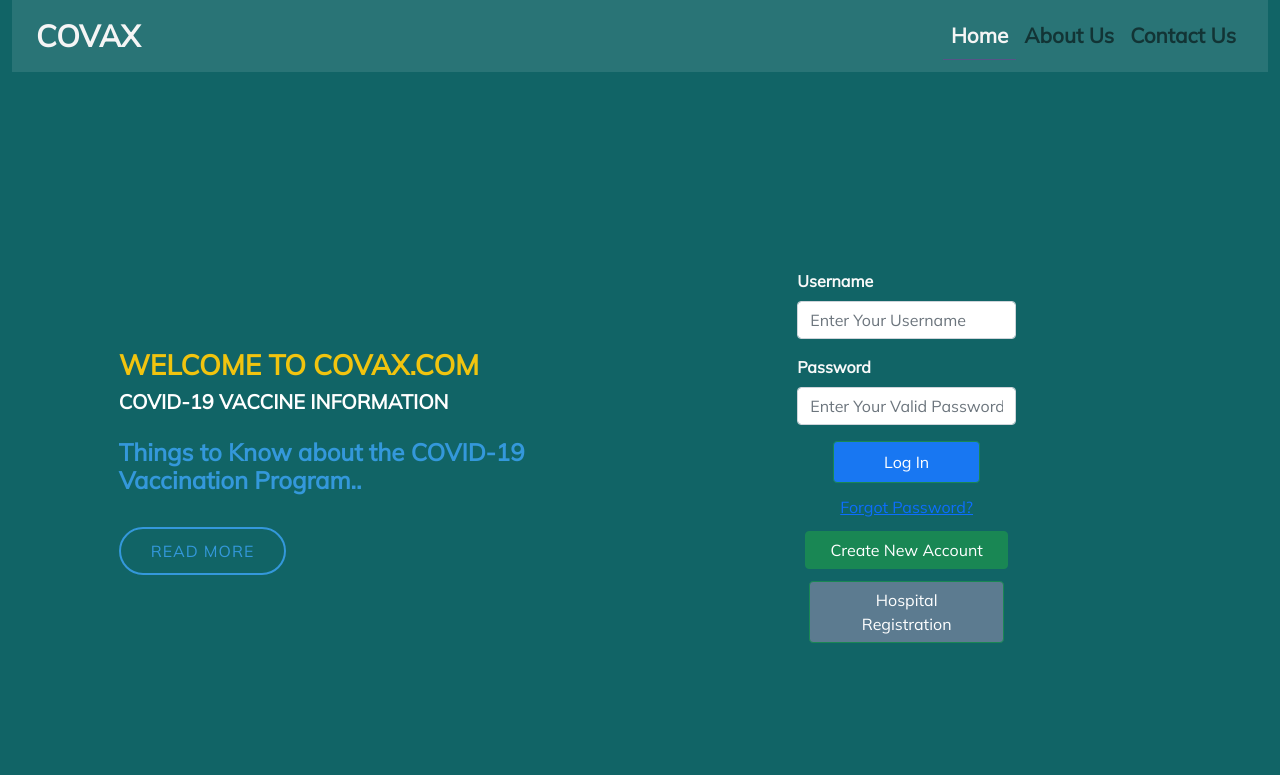
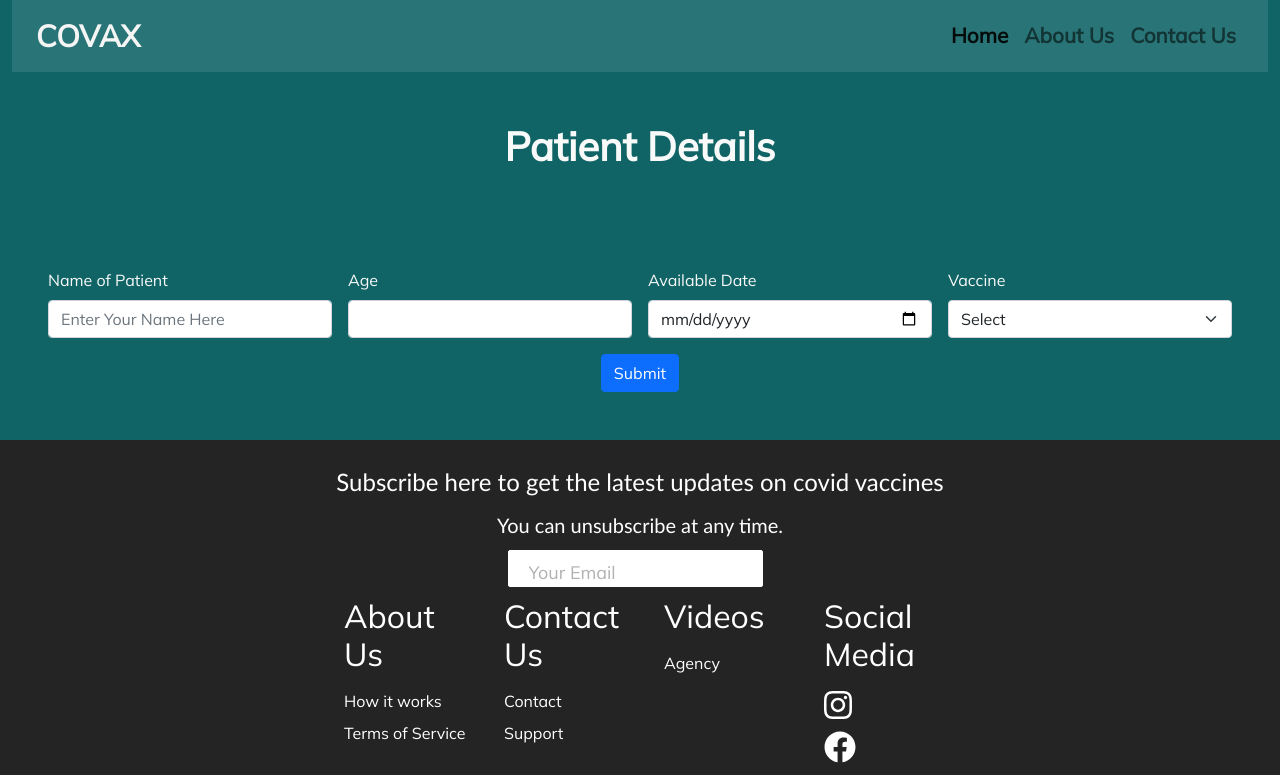
Before and after one commit to Rutvij-dashputre/Covax_Website_FrontEnd, a React (Create React App) app: page /Hospital in a window 1280 px wide. Before the commit this address led to /. Shown: the top 775 px of the page. Built offline with nearby package versions, Linux system fonts and the light colour scheme.

Commit message:
Hospital.js added

```diff
--- a/package.json
+++ b/package.json
@@ -12,8 +12,9 @@
     "@testing-library/react": "^11.2.5",
     "@testing-library/user-event": "^12.7.3",
     "axios": "^0.21.1",
-    "bootstrap": "^5.0.0-alpha1",
+    "bootstrap": "^5.0.0-beta2",
     "react": "^17.0.1",
+    "react-bootstrap": "^1.5.2",
     "react-dom": "^17.0.1",
     "react-fontawesome": "^1.7.1",
     "react-router-dom": "^5.2.0",
--- a/src/App.js
+++ b/src/App.js
@@ -12,6 +12,8 @@ import DontWaitVaccinate from "./DontWaitVaccinate";
 import VaccinesWork from "./VaccinesWork";
 import Contact from "./Contact";
 import About from "./About";
+import Hospital from "./Hospital";
+import Carousel1 from "./Corousel";
 import ListPatientComponent from './components/ListPatientComponent';
 import CreatePatientComponent from './components/CreatePatientComponent';
 import CreateHospitalComponent from './components/CreateHospitalComponent';
@@ -32,6 +34,8 @@ const App = () => {
                 <Route exact path="/VaccinesWork" component={VaccinesWork} />
                 <Route exact path="/Contact" component={Contact} />
                 <Route exact path="/About" component={About} />
+                <Route exact path="/Hospital" component={Hospital} />
+                <Route exact path="/Carousel1" component={Carousel1} />
                 <Route exact path="/result" component={ListPatientComponent} />
                 <Redirect to="/" />
             </Switch>
--- /dev/null
+++ b/src/Corousel.js
@@ -0,0 +1,83 @@
+//import "./CSS/App.css";
+import Navbar from "./Navbar";
+import { Carousel } from "react-bootstrap";
+/* import img from './Images/cimg1.jpg';
+import img1 from './Images/cimg3.jpg';
+import img2 from './Images/cimg2.jpg'; */
+
+function Carousel1() {
+
+
+    return (
+        <div className="  " >
+            <Navbar />
+            <div className="row">
+
+                <div className="col-12 col-md-12" >
+                    <Carousel >
+
+                        <Carousel.Item>
+                            <img
+                                className="d-block  w-100"
+                               /*  src={img} */
+                                alt="First slide" />
+                            <Carousel.Caption>
+                                <h3 style={{ color: "black", fontFamily: "cursive" }}>"CORONA"</h3>
+                            </Carousel.Caption>
+                        </Carousel.Item>
+
+                        <Carousel.Item>
+                            <img
+                                className="d-block w-100"
+                                /* src={img1} */
+                                alt="Third slide" />
+                            <Carousel.Caption>
+                                <h3 style={{ color: "black", fontFamily: "cursive" }}>"Corona"</h3>
+                            </Carousel.Caption>
+                        </Carousel.Item>
+
+                        <Carousel.Item>
+                            <img
+                                className="d-block w-100"
+                              /*   src={img2} */
+                                alt="Third slide" />
+                            <Carousel.Caption>
+                                <h3 style={{ color: "black", fontFamily: "cursive" }}>"Corona"</h3>
+                            </Carousel.Caption>
+                        </Carousel.Item>
+
+
+                    </Carousel>
+
+                </div>
+
+
+                <div className="d-none d-md-block col-md-6 " style={{ backgroundColor: "#F2F3F4" }}>
+                    <h3 className="text-center" style={{ color: "#151B54", paddingTop: "10vh" }} > <strong >Find Your Nearest Vaccination Center </strong>
+                    </h3><br />
+                    <div className="text-center" >
+                        <iframe src="https://www.google.com/maps/embed?pb=!1m14!1m12!1m3!1d29798.32843164493!2d75.55645439999999!3d21.0010112!2m3!1f0!2f0!3f0!3m2!1i1024!2i768!4f13.1!5e0!3m2!1sen!2sin!4v1615379577756!5m2!1sen!2sin" width="600" height="450" style={{ border: 0 }} allowfullscreen="" loading="lazy"></iframe>
+                    </div>
+                    <div>
+
+                    </div>
+
+                </div>
+                <div className="d-none d-md-block col-md-6 " style={{ backgroundColor: "#F2F3F4" }}>
+                    <div class="col-md-6" style={{ color: "#F8F9F9", paddingTop: "40vh" }}>
+                        {/* <label for="exampleFormControlInput1" class="form-label">Search for vaccines </label> */}
+                        <input type="email" class="form-control" id="exampleFormControlInput1"
+                            placeholder="Enter Place/Pincode" />
+
+                    </div><br />
+                    <div class="col-6" style={{ textAlign: "center" }}>
+                        {/* <NavLink to="/Login" class="btn btn-primary ">SUBMIT</NavLink> */}
+                        <button class="btn btn-primary" type="submit">Go</button>
+                    </div>
+                </div>
+            </div>
+        </div>
+    );
+}
+
+export default Carousel1;
--- a/src/Home.js
+++ b/src/Home.js
@@ -32,17 +32,6 @@ class Home extends React.Component {
                 // errors.phone = value.length  !=10 ? "Phone Number must be 10  Numbers" : "";
                 break;
 
-            // case "email":
-            //     errors.email = value.length < 5 ? "Email must be 5 characters length" : "";
-
-            //     let apos = value.indexOf('@');
-            //     let dotpos = value.lastIndexOf('.');
-
-            //     if (apos < 1 || dotpos - apos < 2) {
-            //         errors.email = "please enter valid Email Id"
-            //     }
-            //  break;
-
             default:
                 break;
         }
@@ -51,19 +40,6 @@ class Home extends React.Component {
         this.setState({ errors, [name]: value });
     };
 
-    // submitHandler = (event) => {
-    //     event.preventDefault();
-    //     if(
-    //         this.state.errors.fullname.length === 0 &&  this.state.errors.phone.length ===0 &&
-    //         this.state.errors.email.length === 0
-    //     )
-    //     {
-    //         alert("From is Valid");
-    //     }
-    //     else{
-    //         alert("From is not Valid");
-    //     }
-    // }
 
     render() {
         const { errors } = this.state;
@@ -80,7 +56,7 @@ class Home extends React.Component {
                     <div className="container-fluid nav_bg" >
 
                         <div className="row">
-                            {/* <div className="row-6"></div> */}
+
                             <div className="col-10  mx-auto">
                                 <div className="row">
 
@@ -155,18 +131,17 @@ class Home extends React.Component {
                 </div> */}
 
                                                         <div class="col-12" style={{ textAlign: "center", color: "White" }}>
-                                                            <NavLink to="/Register" class="btn btn-success" style={{ background: "#1877F2", padding: "8px 50px" }} >Log In</NavLink><br></br>
+                                                            <NavLink to="/Hospital" class="btn btn-success" style={{ background: "#1877F2", padding: "8px 50px" }} >Log In</NavLink><br></br>
 
-                                                            {/* <a new_account ="" href="/Register">Don't have Account?</a><br/> */}
-                                                            <div class="col-12" style={{ textAlign: "center", color: "White",padding:"12px 12px" }}>
-                                                            <a forgot_password="" href="/login/forget">Forgot Password?</a><br />
+                                                            <div class="col-12" style={{ textAlign: "center", color: "White", padding: "12px 12px" }}>
+                                                                <a forgot_password="" href="/login/forget">Forgot Password?</a><br />
                                                             </div>
                                                             {/* <button class="btn btn-primary" type="submit">Submit</button> */}
                                                             <div class="col-12" style={{ textAlign: "center", color: "White" }}>
                                                                 <NavLink to="/CreatePatientComponent" class="btn btn-success" style={{ padding: "6px 24px" }} >Create New Account</NavLink><br></br>
                                                             </div>
-                                                            <div class="col-12" style={{ textAlign: "center", color: "White",padding: "12px 12px" }}>
-                                                                <NavLink to="/CreateHospitalComponent" class="btn btn-success" style={{ background: "#5c7b90",padding: "6px 24px" }} >Hospital Registration</NavLink><br></br>
+                                                            <div class="col-12" style={{ textAlign: "center", color: "White", padding: "12px 12px" }}>
+                                                                <NavLink to="/CreateHospitalComponent" class="btn btn-success" style={{ background: "#5c7b90", padding: "6px 24px" }} >Hospital Registration</NavLink><br></br>
                                                             </div>
 
                                                         </div>
@@ -223,7 +198,7 @@ class Home extends React.Component {
                                         <div class="card-body" style={{ backgroundColor: "#D2B4DE" }}>
 
                                             <h5 class="card-title" style={{ textAlign: "center" }}><strong>Do not wait. Vaccinate!</strong></h5>
-                                            <p class="card-text" style={{ textAlign: "center" }}>Protect yourself and your loved ones. Get your flu shot now.</p><br/>
+                                            <p class="card-text" style={{ textAlign: "center" }}>Protect yourself and your loved ones. Get your flu shot now.</p><br />
                                             {/* <NavLink to="/SignUp" class="btn btn-primary d-flex justify-content-center">REGISTER HERE</NavLink> */}
                                             <NavLink to="/DontWaitVaccinate" class="btn btn-primary d-flex justify-content-center">MORE INFORMATION</NavLink>
                                         </div>
--- /dev/null
+++ b/src/Hospital.js
@@ -0,0 +1,59 @@
+import React from 'react';
+import Navbar from "./Navbar";
+
+
+
+const Hospital = () => {
+    return (<>
+
+        <div style={{ backgroundColor: "#116466" }} >
+            <Navbar />
+            <div style={{ textAlign: "center", margin: "50px", color: "#F8F9F9" }}><h1><strong>Patient Details</strong></h1></div>
+
+            <form class="row g-3" style={{ padding: "48px" }} >
+
+                <div class="col-md-3" style={{ color: "#F8F9F9" }}>
+                    <label for="validationDefault01" class="form-label">Name of Patient</label>
+                    <input type="text" class="form-control" id="validationDefault01" placeholder="Enter Your Name Here" required />
+                </div>
+
+
+
+                <div class="col-md-3" style={{ color: "#F8F9F9 " }}>
+                    <label for="exampleFormControlInput1" class="form-label">Age</label>
+                    <input type="number" class="form-control" id="exampleFormControlInput1" />
+
+                </div>
+
+
+                <div class="col-md-3" style={{ color: "#F8F9F9 " }}>
+                    <label for="exampleFormControlInput1" class="form-label">Available Date</label>
+                    <input type="date" class="form-control" id="exampleFormControlInput1" />
+
+                </div>
+
+
+                <div class="col-md-3" style={{ color: "#F8F9F9" }}>
+                    <label for="validationDefault04" class="form-label">Vaccine</label>
+                    <select class="form-select" id="validationDefault04" required>
+                        <option selected disabled value="">Select</option>
+                        <option>Yes</option>
+                        <option>No</option>
+
+                    </select>
+                </div>
+
+                <div class="col-12" style={{ textAlign: "center" }}>
+                    {/* <NavLink to="/Login" class="btn btn-primary ">SUBMIT</NavLink> */}
+                    <button class="btn btn-primary" type="submit">Submit</button>
+                </div>
+
+            </form>
+
+        </div>
+    </>
+
+    );
+};
+
+export default Hospital;
--- a/src/components/CreateHospitalComponent.jsx
+++ b/src/components/CreateHospitalComponent.jsx
@@ -21,7 +21,6 @@ class CreateHospitalComponent extends Component {
         this.changePasswordHandler = this.changePasswordHandler.bind(this);
         this.changeAddressHandler = this.changeAddressHandler.bind(this);
         this.changePinCodeHandler = this.changePinCodeHandler.bind(this);
-
         this.saveHosp = this.saveHosp.bind(this);
 
     }
@@ -90,7 +89,6 @@ class CreateHospitalComponent extends Component {
                     <div className="col-md-3" style={{ color: "#F8F9F9" }}>
                         <label htmlFor="validationDefaultUsername" className="form-label">Username</label>
                         <div className="input-group">
-
                             <input type="text" className="form-control" id="validationDefaultUsername" placeholder="Enter Your Username" aria-describedby="inputGroupPrepend2" required
                             value={this.state.username} onChange={this.changeUserNameHandler} />
                         </div>
@@ -106,7 +104,6 @@ class CreateHospitalComponent extends Component {
                         <label for="exampleFormControlTextarea1" class="form-label">Address</label>
                         <textarea class="form-control" id="exampleFormControlTextarea1" rows="1"
                         value={this.state.hspAdd} onChange={this.changeAddressHandler}>
-
                         </textarea>
                     </div>
 
--- a/src/components/CreatePatientComponent.jsx
+++ b/src/components/CreatePatientComponent.jsx
@@ -155,7 +155,7 @@ class CreatePatientComponent extends Component {
                     <div className="col-md-3" style={{ color: "#F8F9F9" }}>
                         <label htmlFor="exampleFormControlTextarea1" className="form-label">Gender</label>
                         <textarea className="form-control" id="exampleFormControlTextarea1" rows="1"
-                              value={this.state.gender} onChange={this.changeGenderHandler}>
+                            value={this.state.gender} onChange={this.changeGenderHandler}>
                         </textarea>
                     </div>
 
@@ -174,7 +174,7 @@ class CreatePatientComponent extends Component {
                             <input className="form-check-input" type="checkbox" value="" id="invalidCheck2" required />
                             <label className="form-check-label" for="invalidCheck2">
                                 Agree to terms and conditions
-              </label>
+                            </label>
                         </div>
                     </div>
                     <div className="col-12" style={{ textAlign: "center" }}>
```
Also changed, not shown: 1 other file (tests, documents, lock files or other folders). Lines whose indentation alone changed are shown as unchanged.
